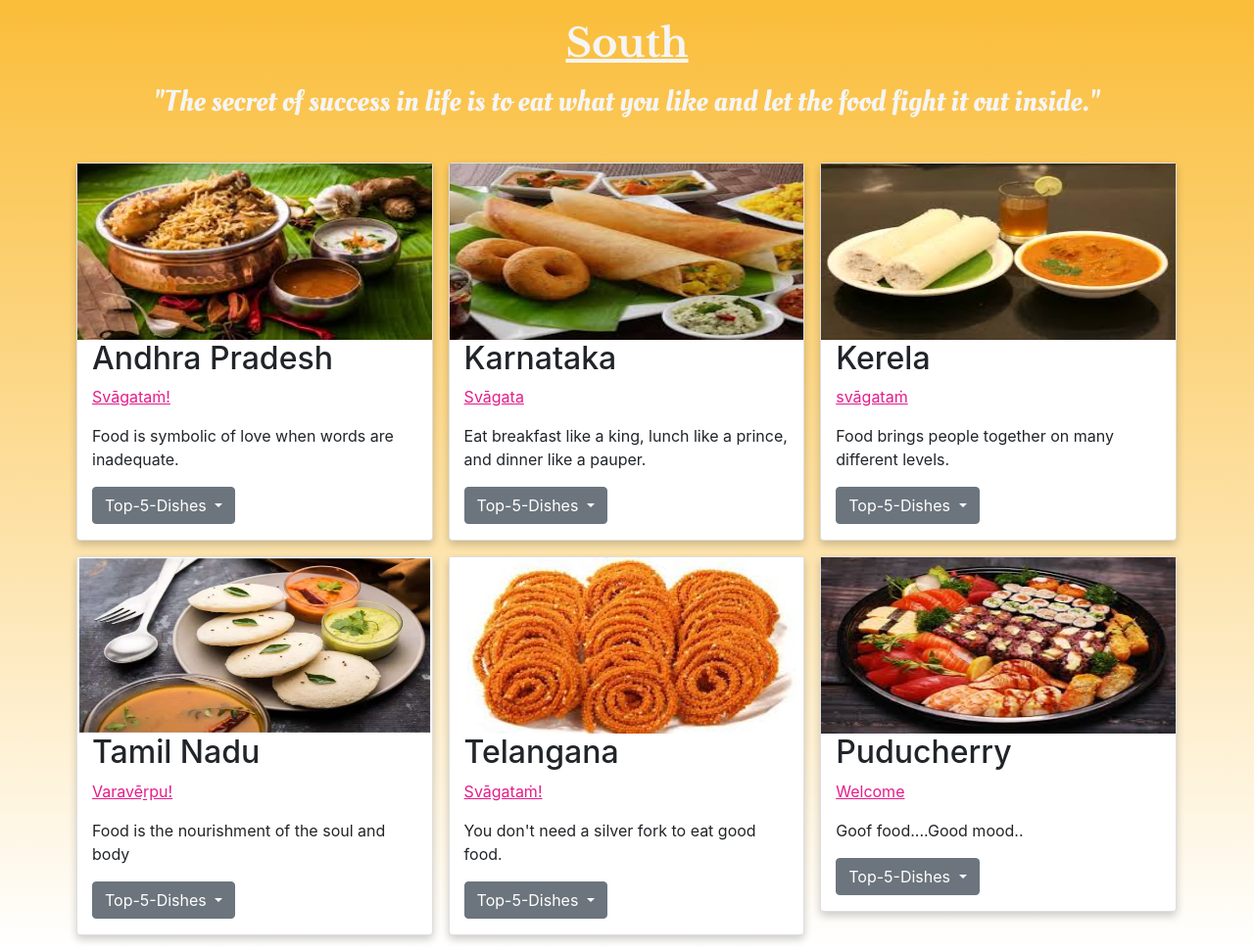
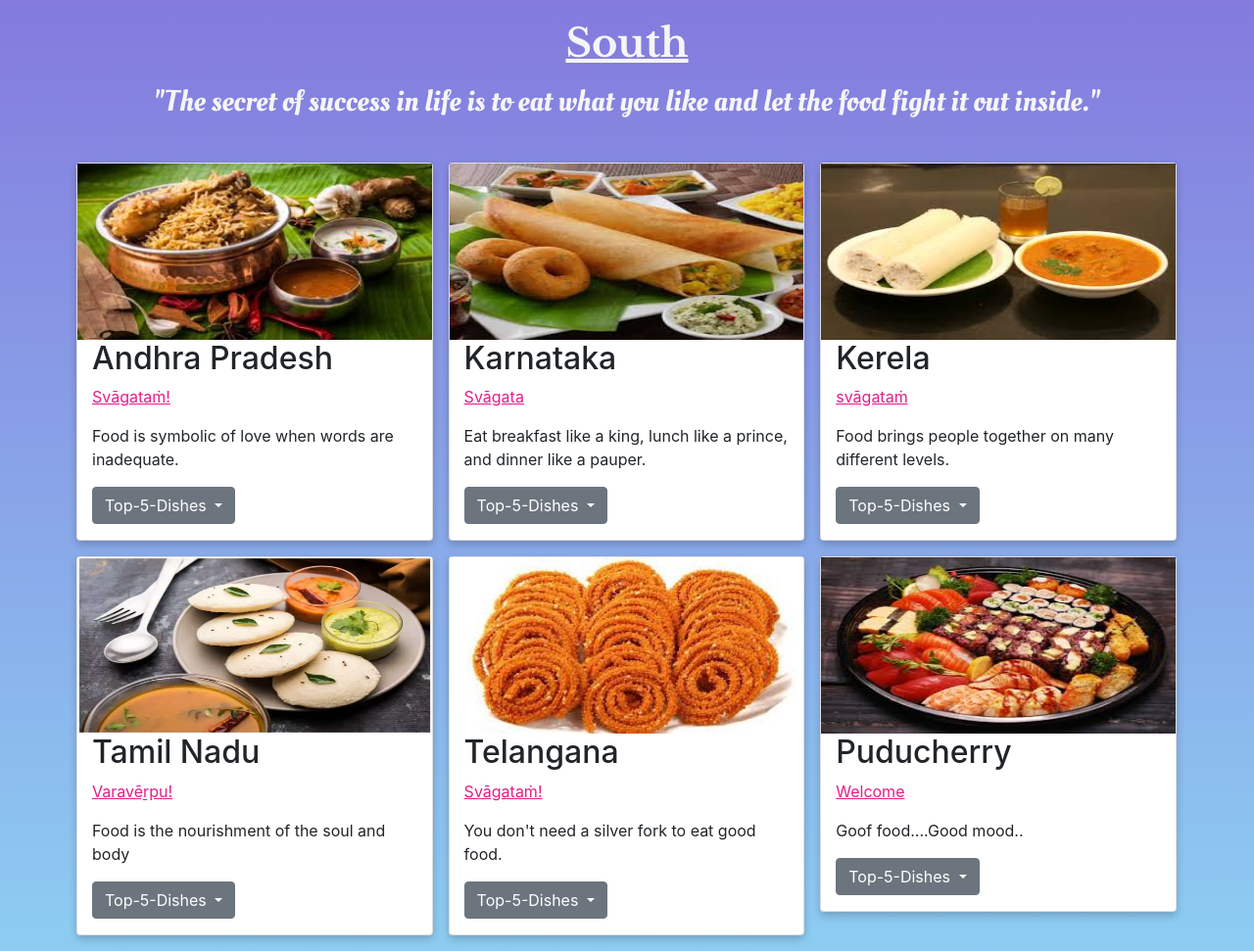
Before and after one commit to Bhavya00/Comida, a PHP site: page /South.html in a window 1280 px wide. Shown: the whole page at 98% size. Run offline with PHP 8.4, Linux system fonts and the light colour scheme.

Commit message:
Updated South.css

```diff
--- a/South.css
+++ b/South.css
@@ -2,7 +2,7 @@ html {
   box-sizing: border-box;
 }
 body{
-background-image: linear-gradient(#fabd39,white);
+background-image: linear-gradient(#847ade,#8dcdf2);
 }
 
 *, *:before, *:after {
@@ -66,7 +66,7 @@ text-decoration: underline;
   background-color: #555;
 }
 .dropdown a:hover{
-  color: #fabd39;
+  color: #847ade;
 }
 .top p{
   text-align: center;
```
Also changed, not shown: img/bhavya.jpeg (deleted).
